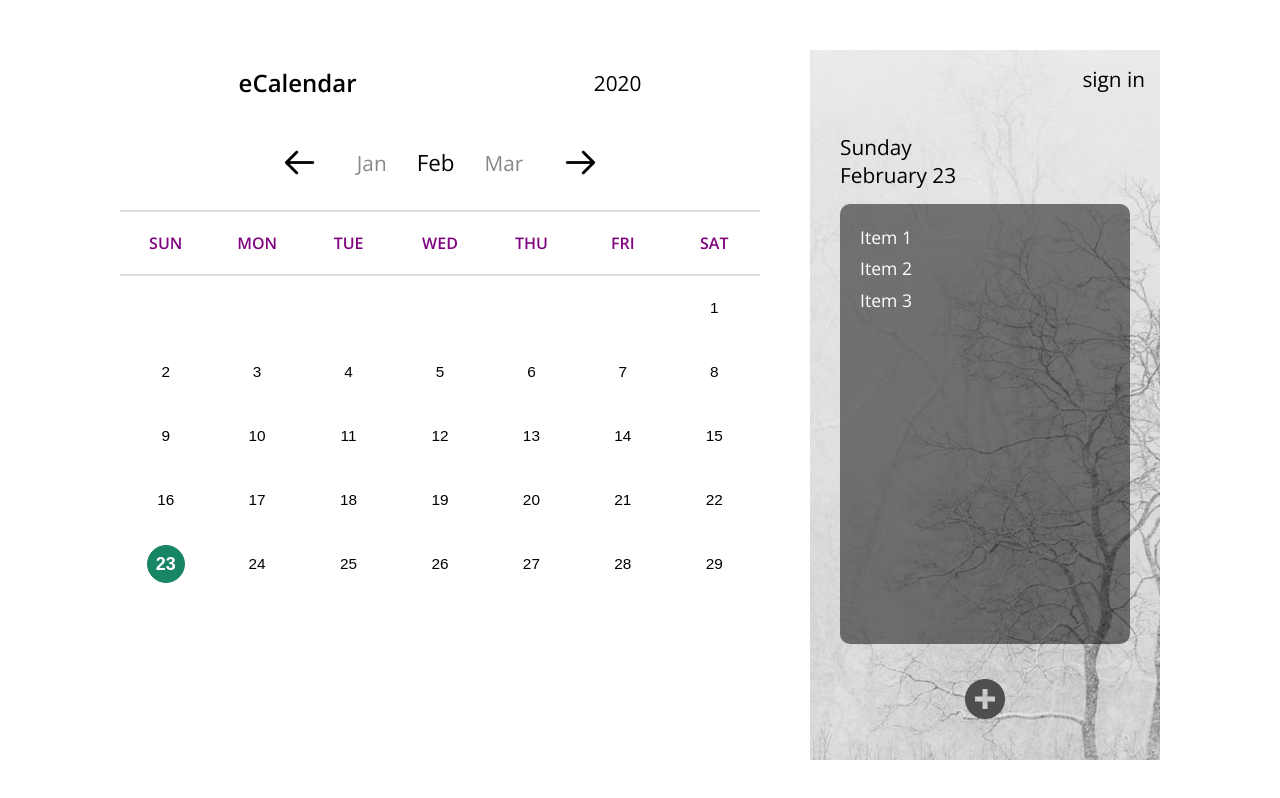
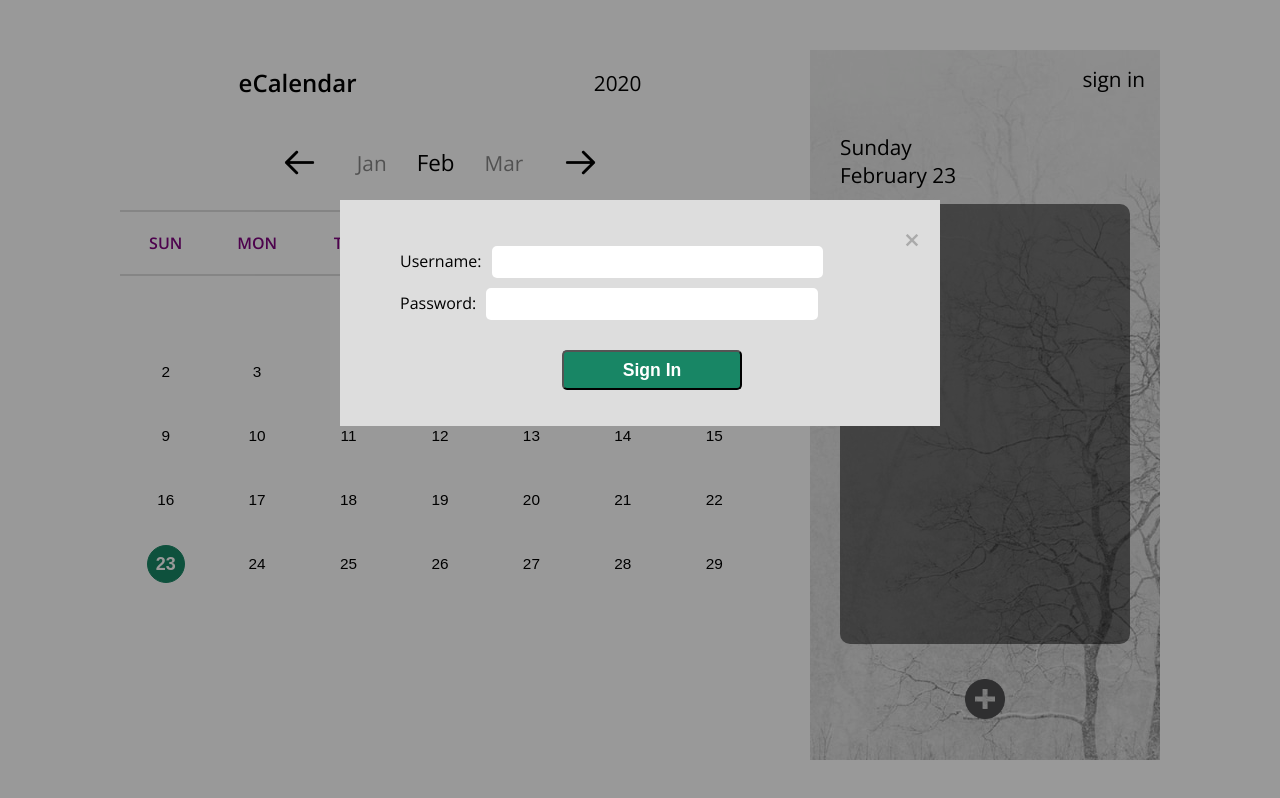
Before and after one commit to Chingu-Solo/solo-koala-159, a React (Create React App) app in the folder jalisa-tier2-ecalendar/: page / in a window 1280 px wide. Both pictures are taken after a click on the element "sign in". Built offline with nearby package versions, Linux system fonts and the light colour scheme.

Commit message:
added sign in form modal and changed some styling

```diff
--- a/jalisa-tier2-ecalendar/src/components/EventForm.js
+++ b/jalisa-tier2-ecalendar/src/components/EventForm.js
@@ -4,7 +4,7 @@ import styled from 'styled-components';
 const EventForm = () => {
   return (
     <EventFormContainer>
-      <form action="" method="post">
+      <form>
         <ul>
           <li>
             <label for="title">Title:</label>
@@ -34,8 +34,10 @@ const EventForm = () => {
             <label for="description">Description:</label>
             <input type="text" name="description" />
           </li>
+          <li>
+            <AddEventButton>Add Event</AddEventButton>
+          </li>
         </ul>
-        <AddEventButton>Add Event</AddEventButton>
       </form>
     </EventFormContainer>
   );
@@ -48,6 +50,8 @@ const EventFormContainer = styled.div`
   border-radius: 10px;
 
   form {
+    width: 100%;
+
     ul {
       list-style-type: none;
       li {
@@ -73,6 +77,10 @@ const EventFormContainer = styled.div`
           margin-right: 20px;
         }
       }
+      li:last-child {
+        text-align: center;
+        padding-top: 30px;
+      }
     }
   }
 `;
@@ -84,4 +92,5 @@ const AddEventButton = styled.button`
   color: white;
   background-color: #188665;
   font-size: 1.1em;
+  font-weight: 600;
 `;
--- a/jalisa-tier2-ecalendar/src/components/EventsList.js
+++ b/jalisa-tier2-ecalendar/src/components/EventsList.js
@@ -9,9 +9,11 @@ import {
 import EventsPanelImage from '../assets/images/winter.jpeg';
 import Modal from './UI/Modal';
 import EventForm from './EventForm';
+import SignInForm from './SignInForm';
 
 const EventsList = () => {
   const [showEventModal, setShowEventModal] = useState(false);
+  const [showSignInModal, setShowSignInModal] = useState(false);
 
   const [eventsList, setEventsList] = useState([
     {
@@ -36,10 +38,18 @@ const EventsList = () => {
     setShowEventModal(false);
   };
 
+  const signInClickedEventHandler = () => {
+    setShowSignInModal(true);
+  };
+
+  const closeSignInModalHandler = () => {
+    setShowSignInModal(false);
+  }
+
   return (
     <Fragment>
       <EventsPanel>
-        <SignIn>sign in</SignIn>
+        <SignIn onClick={signInClickedEventHandler}>sign in</SignIn>
         <DayOfWeek>{getCurrentWeekday()}</DayOfWeek>
         <MonthDate>{monthDate}</MonthDate>
         <EventsListContainer>
@@ -61,6 +71,12 @@ const EventsList = () => {
         onCloseButtonClicked={closeEventModalHandler}
       >
         <EventForm />
+      </Modal>
+      <Modal
+        showModal={showSignInModal}
+        onCloseButtonClicked={closeSignInModalHandler}
+      >
+        <SignInForm />
       </Modal>
     </Fragment>
   );
--- /dev/null
+++ b/jalisa-tier2-ecalendar/src/components/SignInForm.js
@@ -0,0 +1,65 @@
+import React from 'react';
+import styled from 'styled-components';
+
+const SignInForm = () => {
+  return (
+    <SignInFormContainer>
+      <form>
+        <ul>
+          <li>
+            <label for="username">Username:</label>
+            <input type="text" name="username" />
+          </li>
+          <li>
+            <label for="password">Password:</label>
+            <input type="password" name="password" />
+          </li>
+          <li>
+            <SignInButton>Sign In</SignInButton>
+          </li>
+        </ul>
+      </form>
+    </SignInFormContainer>
+  );
+};
+
+export default SignInForm;
+
+const SignInFormContainer = styled.div`
+  display: flex;
+  border-radius: 10px;
+
+  form {
+    width: 100%;
+
+    ul {
+      list-style-type: none;
+      li {
+        padding-top: 10px;
+        label {
+          padding-right: 10px;
+        }
+        input {
+          height: 30px;
+          width: 65%;
+          border: none;
+          border-radius: 5px;
+        }
+      }
+      li:last-child {
+        text-align: center;
+        padding-top: 30px;
+      }
+    }
+  }
+`;
+
+const SignInButton = styled.button`
+  height: 40px;
+  width: 180px;
+  border-radius: 5px;
+  color: white;
+  background-color: #188665;
+  font-size: 1.1em;
+  font-weight: 600;
+`;
--- a/jalisa-tier2-ecalendar/src/components/UI/Modal.js
+++ b/jalisa-tier2-ecalendar/src/components/UI/Modal.js
@@ -32,8 +32,7 @@ const ModalContent = styled.div`
   background-color: #ddd;
   margin: auto;
   padding: 20px;
-  border: 1px solid #888;
-  width: 50%;
+  width: 35rem;
 `;
 
 const CloseButton = styled.span`
```
